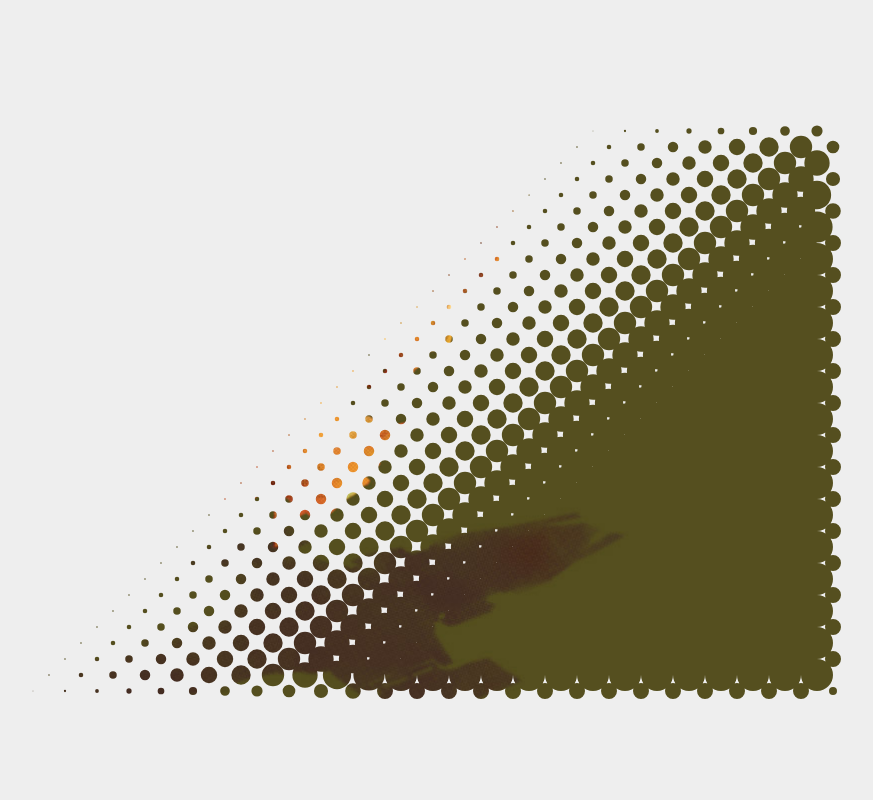
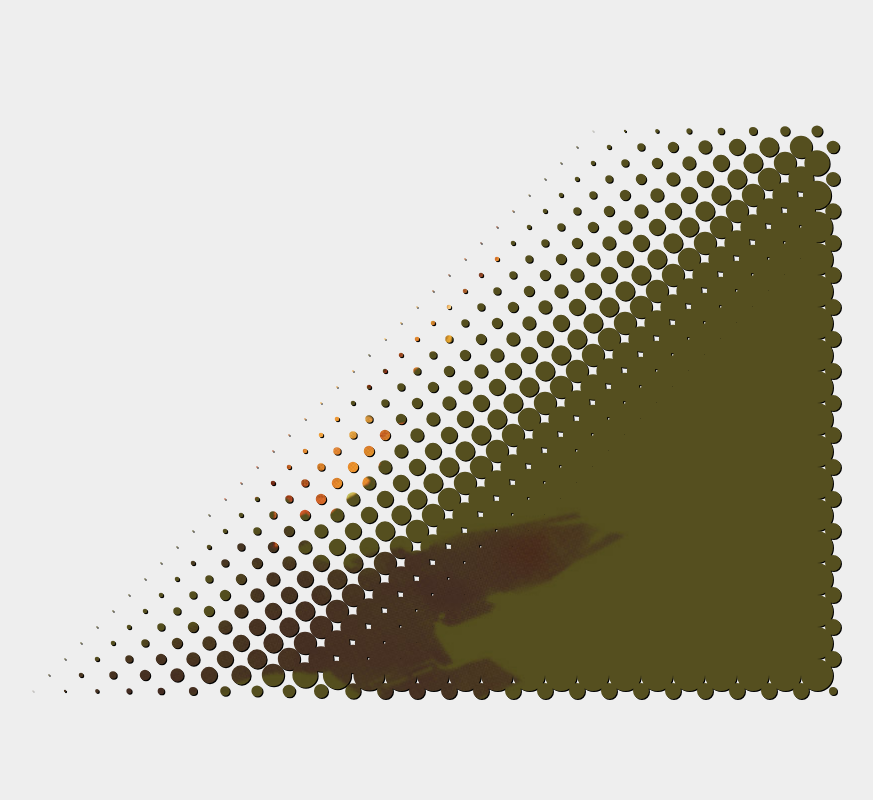
Before and after one commit to jhereg00/halftone-reveal-prototype, a plain HTML site: page index.html in a window 1280 px wide. Shown: the part 1020-1820 px from the top of the page, without its empty margins (369-1242 px from the left). Drawn offline with Linux system fonts and the light colour scheme.

Commit message:
double check that the rows are offset, add second image for testing

```diff
--- a/index.html
+++ b/index.html
@@ -10,6 +10,10 @@
     .halftone-reveal {
       margin: 110vh 50px;
     }
+    canvas {
+      -webkit-filter: drop-shadow(1.5px 1.5px 0px black);
+              filter: drop-shadow(1.5px 1.5px 0px black);
+    }
     p {
       text-align: center;
       font-size: 20px;
@@ -20,6 +24,7 @@
 <body>
   <p>Scroll down to see toy</p>
   <div class="halftone-reveal"><img src="images/test.jpg" alt=""></div>
+  <div class="halftone-reveal"><img src="images/test2.png" alt=""></div>
 
   <script src="js-src/objects/halftoneReveal.js"></script>
 </body>
--- a/js-src/objects/halftoneReveal.js
+++ b/js-src/objects/halftoneReveal.js
@@ -35,7 +35,7 @@ return 1.5 - Math.sqrt(-2 * percentage + 2);
  *  the Dot class
  */
 var Dot = function (gridX, gridY, halftoneReveal) {
-  this.x = gridX + (gridY % 2 == 1 ? 1 : 0);
+  this.x = gridX + (gridY % 2 == 1 && gridX % 2 == 0 ? 1 : 0);
   this.y = gridY;
   // pixel x,y
   this.ctxX = this.x * DOT_SIZE + DOT_SIZE / 2;
@@ -145,12 +145,18 @@ HalftoneReveal.prototype = {
 }
 
 // auto-init
-var htrEl = document.querySelector('.halftone-reveal');
-var htr = new HalftoneReveal(htrEl);
+var htrEls = document.querySelectorAll('.halftone-reveal');
+var htrs = [];
+for (var i = 0, len = htrEls.length; i < len; i++) {
+  htrs.push(new HalftoneReveal(htrEls[i]));
+}
 
 // listen for scroll
 window.addEventListener('scroll', function (e) {
-  var scrollPerc = htr.getPercentageFromScroll();
-  if (scrollPerc >= 0 && scrollPerc <= 1)
-    htr.draw(scrollPerc);
+  for (var i = 0, len = htrs.length; i < len; i++) {
+    var htr = htrs[i];
+    var scrollPerc = htr.getPercentageFromScroll();
+    if (scrollPerc >= 0 && scrollPerc <= 1)
+      htr.draw(scrollPerc);
+  }
 });
```
Also changed, not shown: images/test2.png (added).
